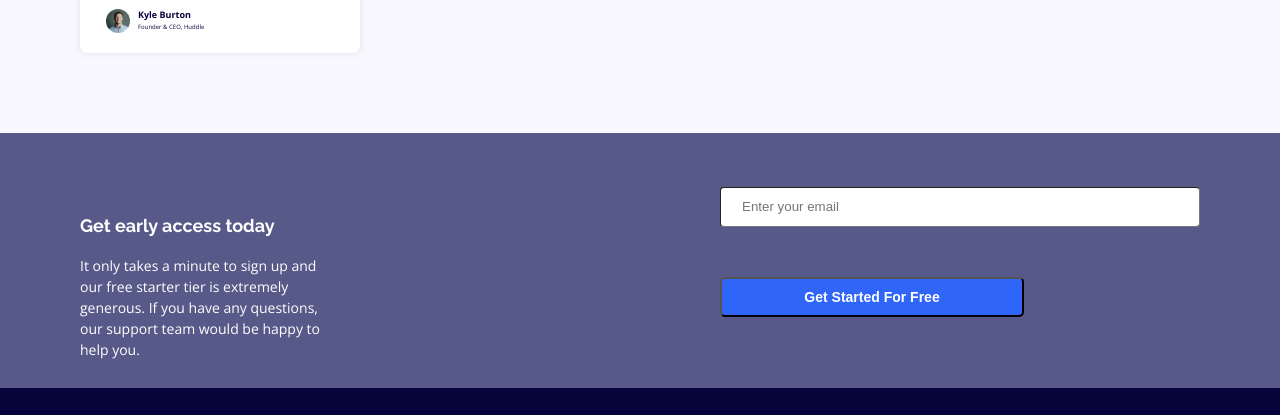
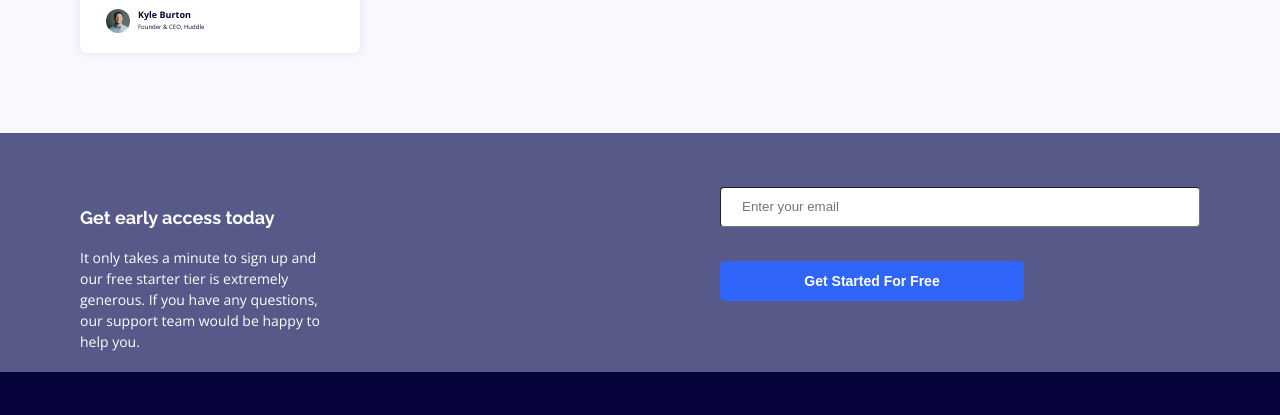
Before and after one commit to HeraculesII/fylo-landing-page, a plain HTML site: page index.html in a window 1280 px wide. Shown: the part 1396-1811 px from the top of the page. Drawn offline with nearby package versions, Linux system fonts and the light colour scheme.

Commit message:
last-updated

```diff
--- a/style.css
+++ b/style.css
@@ -138,7 +138,7 @@ main {
   border: 1px solid green;
 }
  .get2 {
-  margin-top: 16px  ;
+
   background-color: #2F65F8;
   width: 304px;
   height: 40px;
@@ -146,7 +146,7 @@ main {
   font-size: 14px;
   font-weight: 700;
   border-radius: 5px;
-  /* border: none; */
+  border: none;
   cursor: pointer;
  }
  .get2:hover {
```
